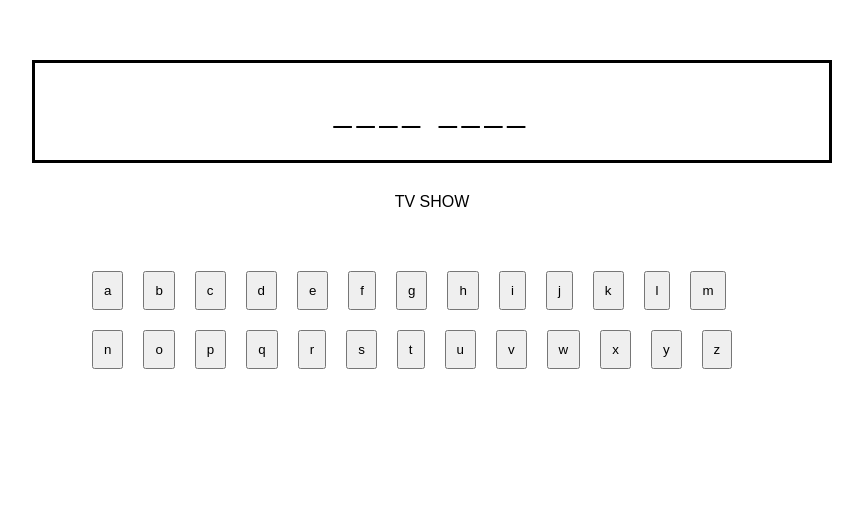
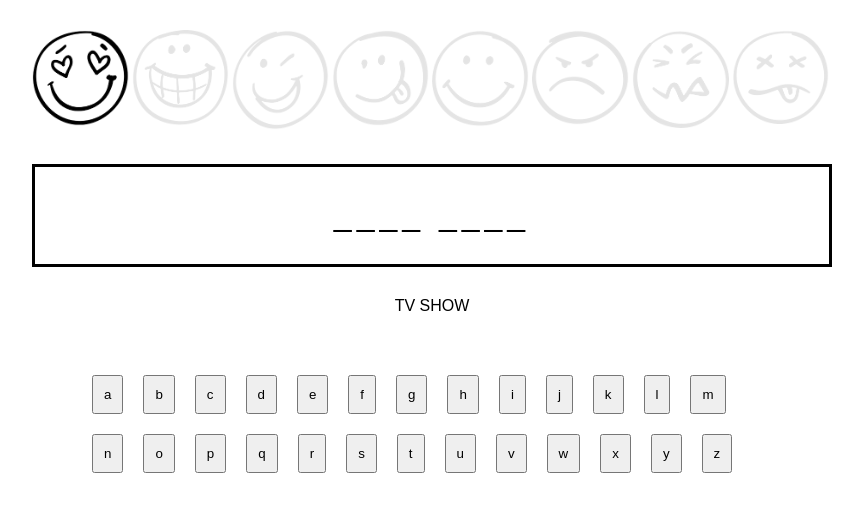
Before and after one commit to bartek-swiderski92/hangman, a website with bundled scripts: page index.html in a window 1280 px wide. Shown: the whole page, without its empty margins (208-1071 px from the left). Built offline with nearby package versions, Linux system fonts and the light colour scheme.

Commit message:
add attempts elements

```diff
--- a/app/Game.js
+++ b/app/Game.js
@@ -1,6 +1,9 @@
 import { Quote } from "./Quote.js";
 
 class Game {
+    currentStep = 0;
+    lastStep = 8;
+
     quotes = [
         {
             text: "Avatar",
@@ -95,7 +98,13 @@ class Game {
 
     guess(letter, event) {
         event.target.disabled = true
-        this.quote.guess(letter);
+        if (this.quote.guess(letter)) {
+            this.drawQuote()
+        } else {
+            this.currentStep++
+            document.getElementsByClassName('step')[this.currentStep].style.opacity = 1;
+
+        }
         this.drawQuote();
 
     };
@@ -112,11 +121,11 @@ class Game {
 
     drawQuote() {
         const content = this.quote.getContent().toLowerCase();
-        console.log(content)
         this.wordWrapper.innerHTML = content
     }
 
     start() {
+        document.getElementsByClassName('step')[this.currentStep].style.opacity = 1;
         this.drawLetters();
         this.drawQuote();
     }
--- a/index.html
+++ b/index.html
@@ -11,7 +11,16 @@
 
 <body>
     <section id="hangman">
-        <div id="output"></div>
+        <div id="output">
+            <div class="step"><img src="images/1.png" alt=""></div>
+            <div class="step"><img src="images/2.png" alt=""></div>
+            <div class="step"><img src="images/3.png" alt=""></div>
+            <div class="step"><img src="images/4.png" alt=""></div>
+            <div class="step"><img src="images/5.png" alt=""></div>
+            <div class="step"><img src="images/6.png" alt=""></div>
+            <div class="step"><img src="images/7.png" alt=""></div>
+            <div class="step"><img src="images/8.png" alt=""></div>
+        </div>
         <div id="word"></div>
         <div id="category"></div>
         <div id="letters"></div>
```
